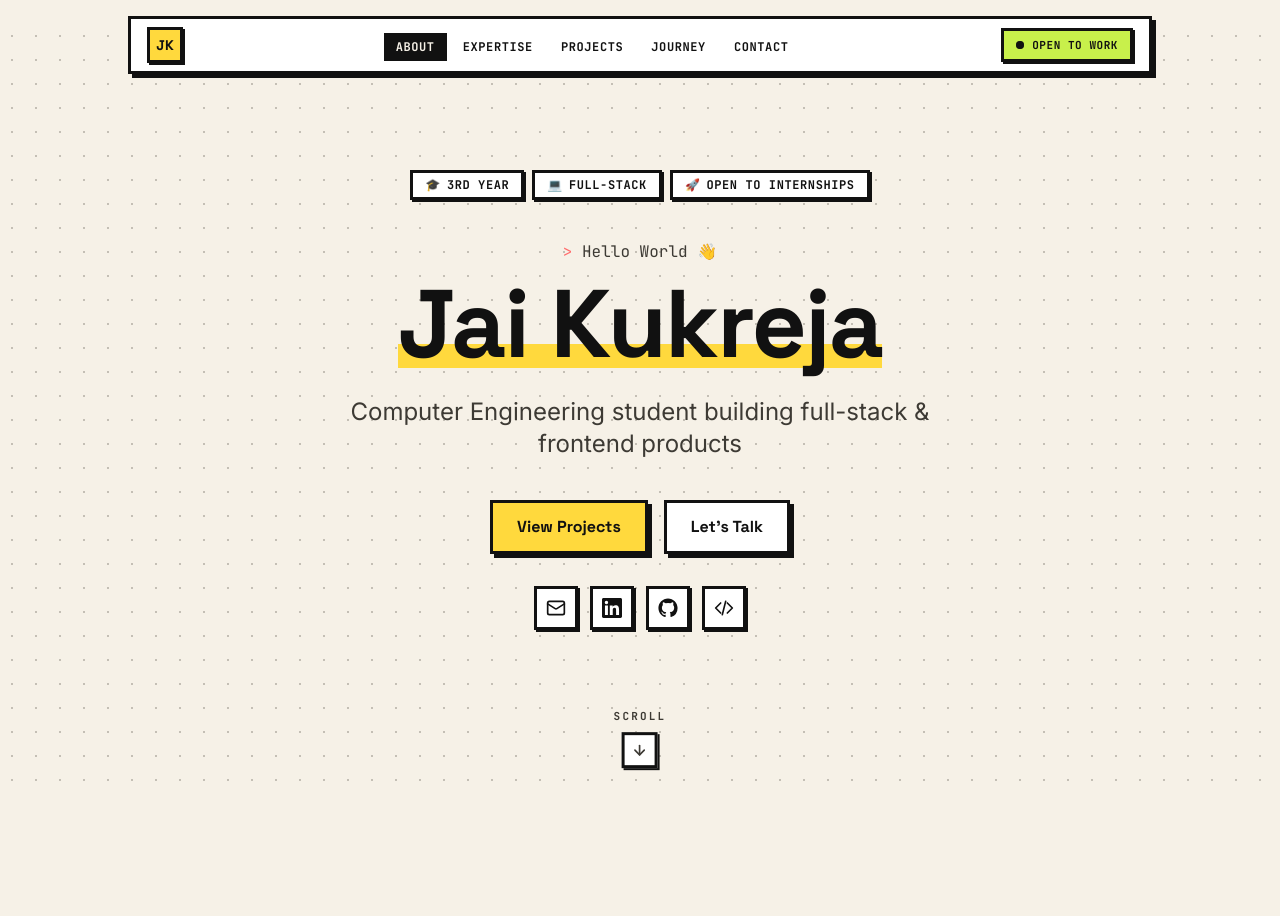
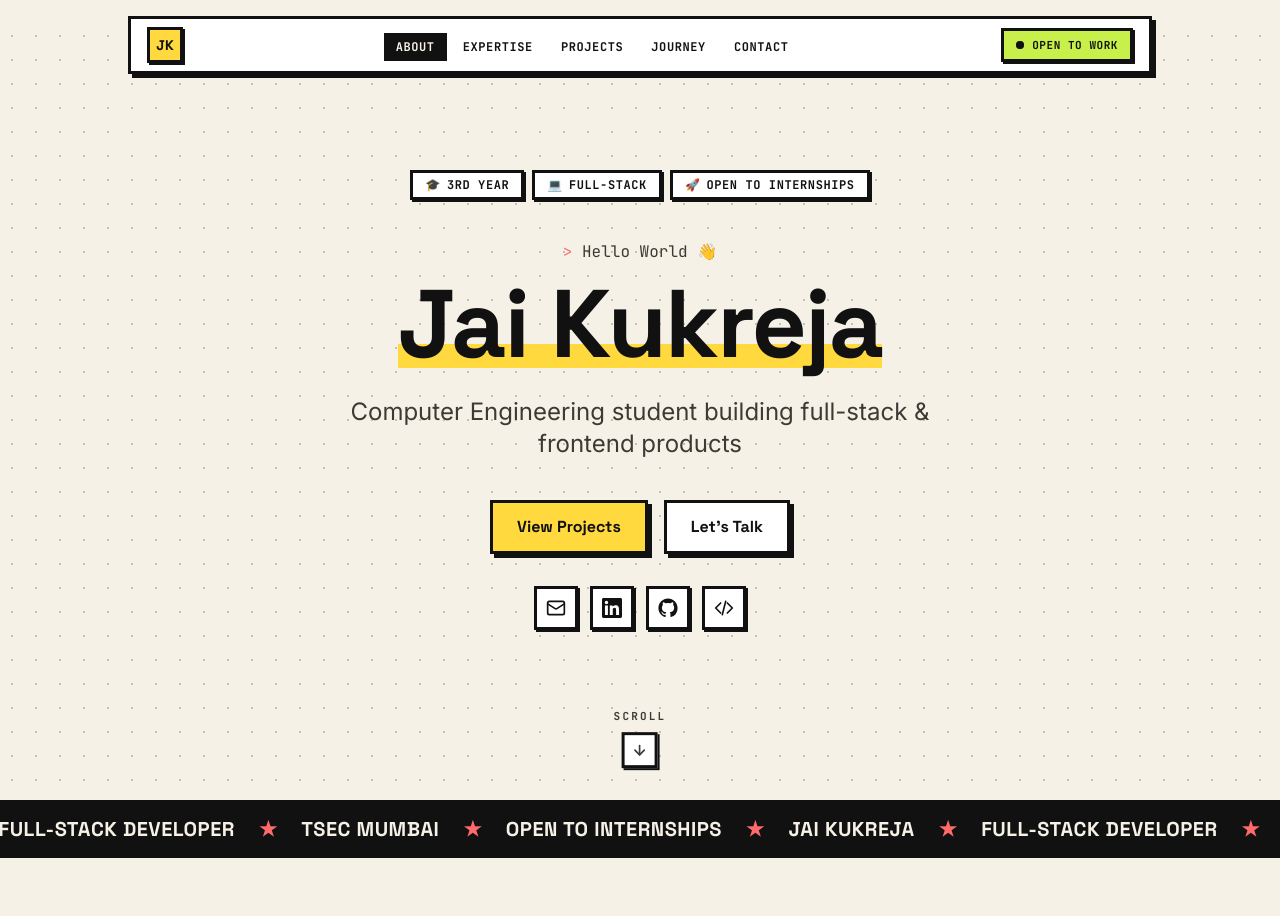
Before and after one commit to JaiKukreja-7/portfolio, a Next.js app: page / in a window 1280 px wide. Shown: the top 916 px of the page. Built offline with nearby package versions, Linux system fonts and the light colour scheme.

Commit message:
feat: place marquee strips between hero/about and projects/journey
Dark name/role ticker under the hero and a reversed, right-tilted sky
ticker of project names before Journey; Marquee gains a tilt direction.

```diff
--- a/src/app/page.tsx
+++ b/src/app/page.tsx
@@ -4,16 +4,29 @@ import { Expertise } from "@/components/expertise";
 import { Footer } from "@/components/footer";
 import { Hero } from "@/components/hero";
 import { Journey } from "@/components/journey";
+import { Marquee } from "@/components/marquee";
 import { Projects } from "@/components/projects";
+import { projects } from "@/lib/projects";
+import { site } from "@/lib/site";
 
 export default function Home() {
   return (
     <main className="flex flex-col">
       <Hero />
 
+      {/* Signature ticker strips — kept selective: here, inside Expertise, and before Journey. */}
+      <Marquee
+        items={[site.name, "Full-Stack Developer", "TSEC Mumbai", "Open to Internships"]}
+        className="bg-ink text-paper"
+        speed={35}
+      />
+
       <About />
       <Expertise />
       <Projects />
+
+      <Marquee items={projects.map((p) => p.name)} tilt="right" reverse className="bg-sky" speed={30} />
+
       <Journey />
       <Contact />
       <Footer />
```
